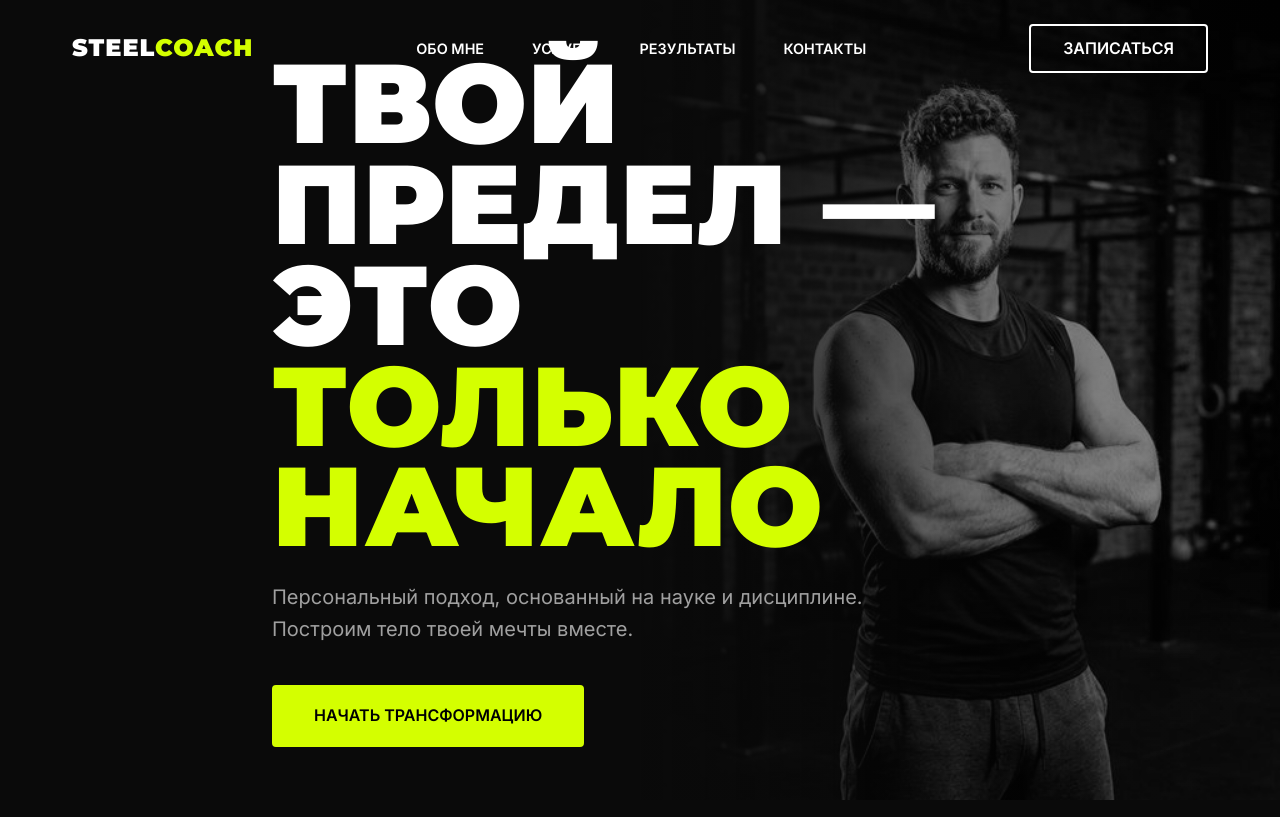
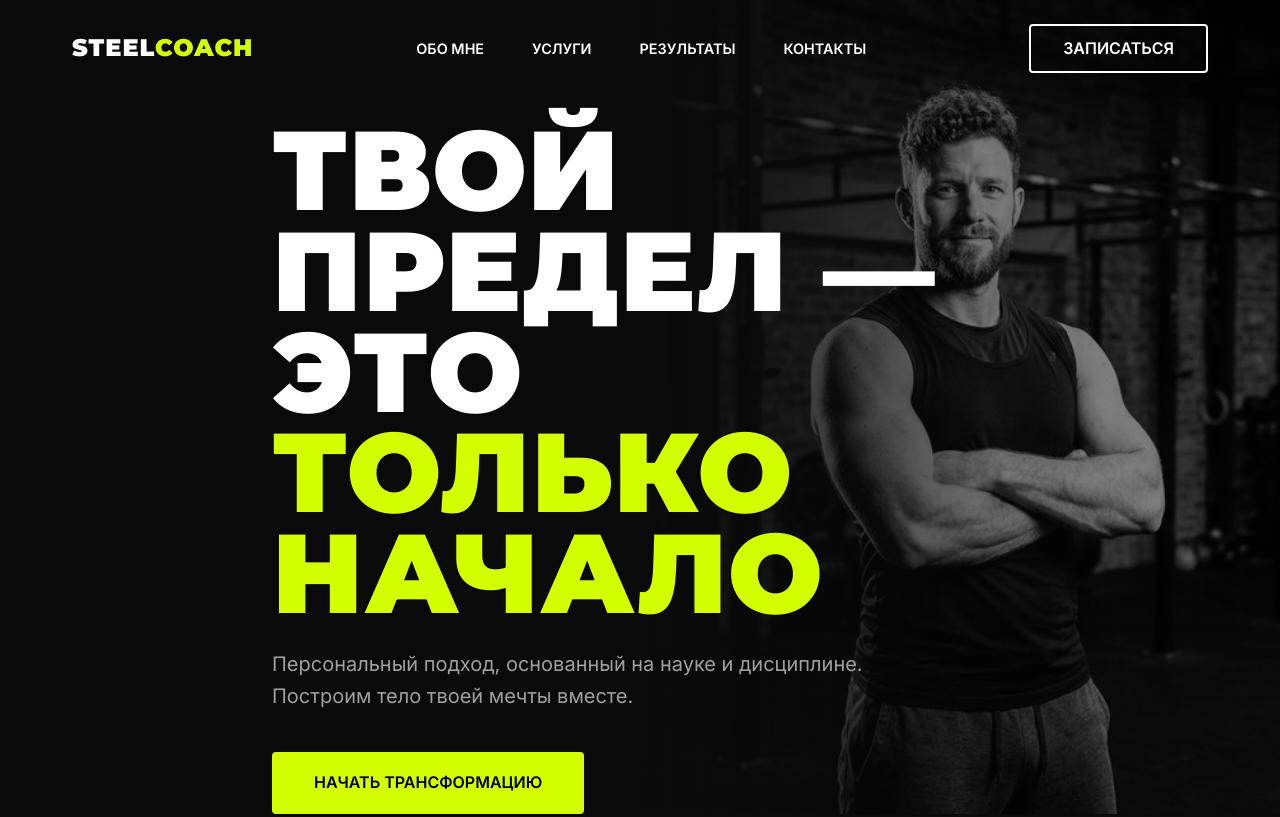
Before and after one commit to maksimghg1-byte/for-site-, a plain HTML site: page index.html in a window 1280 px wide. Shown: the top 817 px of the page. Drawn offline with Linux system fonts and the light colour scheme.

Commit message:
Fix hero section overlapping with header, add site description PDF

```diff
--- a/style.css
+++ b/style.css
@@ -183,7 +183,8 @@ body.no-scroll {
 
 /* Hero Section */
 .hero {
-    height: 100vh;
+    min-height: 100vh;
+    padding-top: 120px;
     display: flex;
     align-items: center;
     position: relative;
```
Also changed, not shown: 1 other file.
